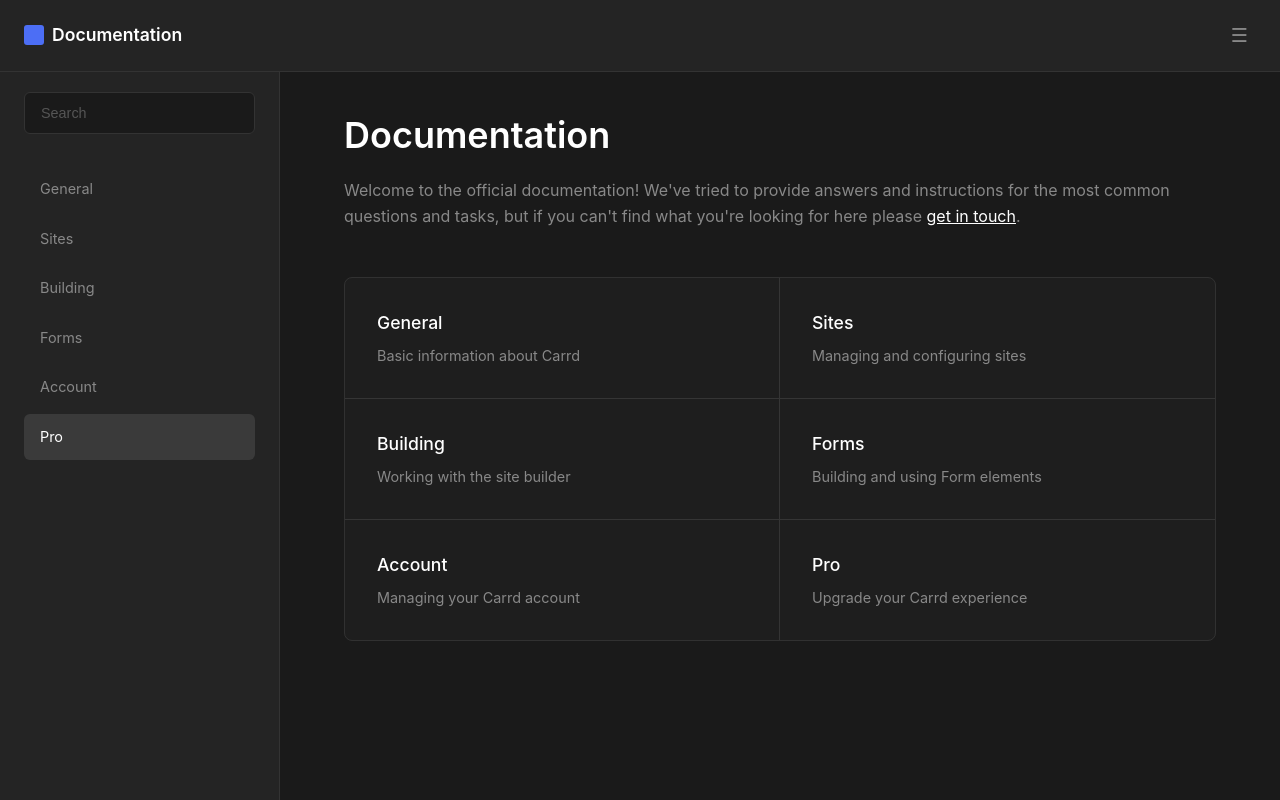
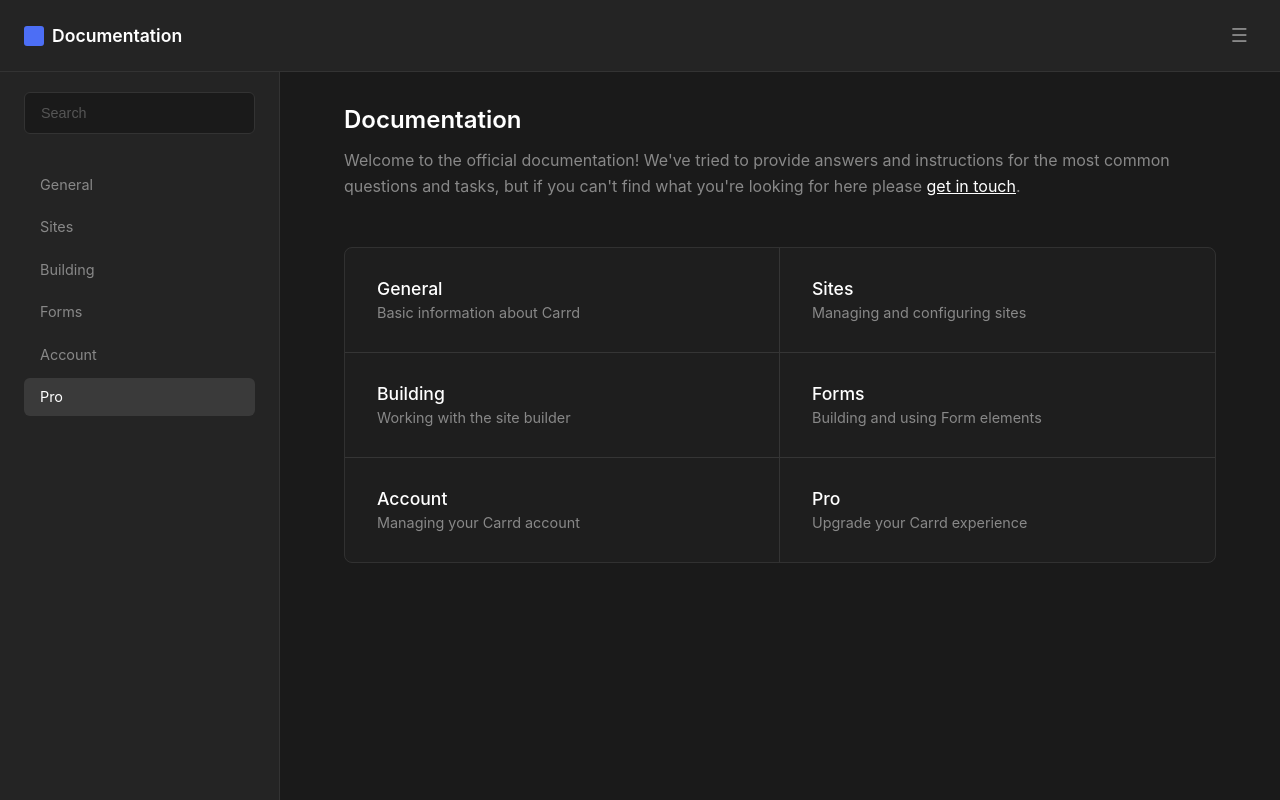
Before and after one commit to trt-solutions/leandoc, a plain HTML site: page index.html in a window 1280 px wide. Drawn offline with Linux system fonts and the light colour scheme.

Commit message:
Update index.html

```diff
--- a/index.html
+++ b/index.html
@@ -15,7 +15,7 @@
             font-family: -apple-system, BlinkMacSystemFont, 'Arial', Roboto, Oxygen, Ubuntu, Cantarell, sans-serif;
             background: #1a1a1a;
             color: #ffffff;
-            line-height: 1.5;
+            line-height: 1;
         }
 
         /* Header */
@@ -133,7 +133,7 @@
         }
 
         h1 {
-            font-size: 2.25rem;
+            font-size: 1.5rem;
             margin-bottom: 1rem;
             font-weight: 600;
             color: #ffffff;
```
